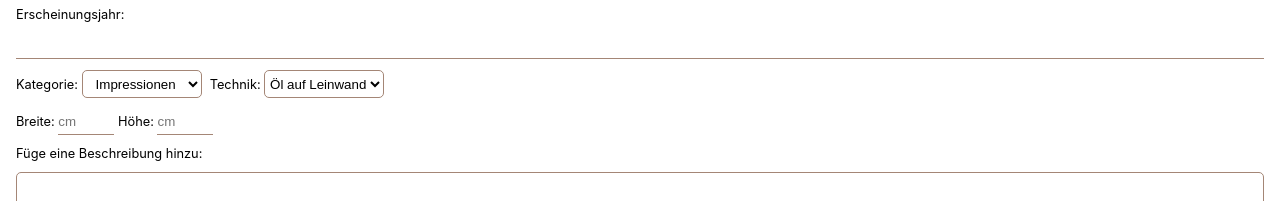
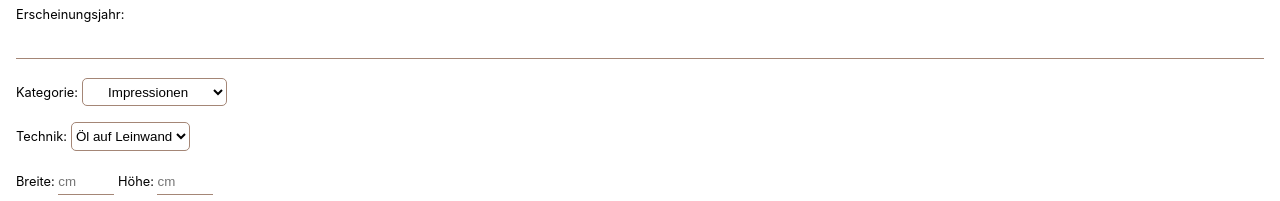
Before and after one commit to alperkuertuel/saba-art, a Next.js app: page /admin in a window 1280 px wide. Shown: the part 324-525 px from the top of the page. Built offline with nearby package versions, Linux system fonts and the light colour scheme; no server answers; the database is empty.

Commit message:
adjust selections

```diff
--- a/components/AdminArtPieceForm/ArtPieceForm.js
+++ b/components/AdminArtPieceForm/ArtPieceForm.js
@@ -101,7 +101,7 @@ export default function ArtPieceForm({
             <option>Aktmalerei</option>
             <option>Andere Kunstformen</option>
           </StyledSelection>
-
+          <br />
           <label htmlFor="technique">Technik: </label>
           <StyledSelection
             name="technique"
@@ -202,11 +202,11 @@ const Input = styled.input`
 
 const StyledSelection = styled.select`
   text-align: center;
-  width: 120px;
+  width: auto;
   border: 1px solid var(--tertiary-color);
   border-radius: 5px;
   padding: 0.3rem 0;
-  margin-right: 0.5rem;
+  margin: 0.5rem 0;
   background: var(--primary-color);
   color: var(--font-color);
   outline: none;
--- a/components/AdminArtPiecesEditForm/AdminArtPiecesEditForm.js
+++ b/components/AdminArtPiecesEditForm/AdminArtPiecesEditForm.js
@@ -112,7 +112,7 @@ export default function ArtPiecesEditForm({
             <option>Aktmalerei</option>
             <option>Andere Kunstformen</option>
           </StyledSelection>
-
+          <br />
           <label htmlFor="technique">Technik: </label>
           <StyledSelection name="technique" id="technique" defaultValue={artPieceToEdit.technique}>
             <option>Öl auf Leindwand</option>
@@ -175,11 +175,11 @@ const Input = styled.input`
 
 const StyledSelection = styled.select`
   text-align: center;
-  width: 120px;
+  width: auto;
   border: 1px solid var(--tertiary-color);
   border-radius: 5px;
   padding: 0.3rem 0;
-  margin-right: 0.5rem;
+  margin: 0.5rem 0;
   background: var(--primary-color);
   color: var(--font-color);
   outline: none;
```
